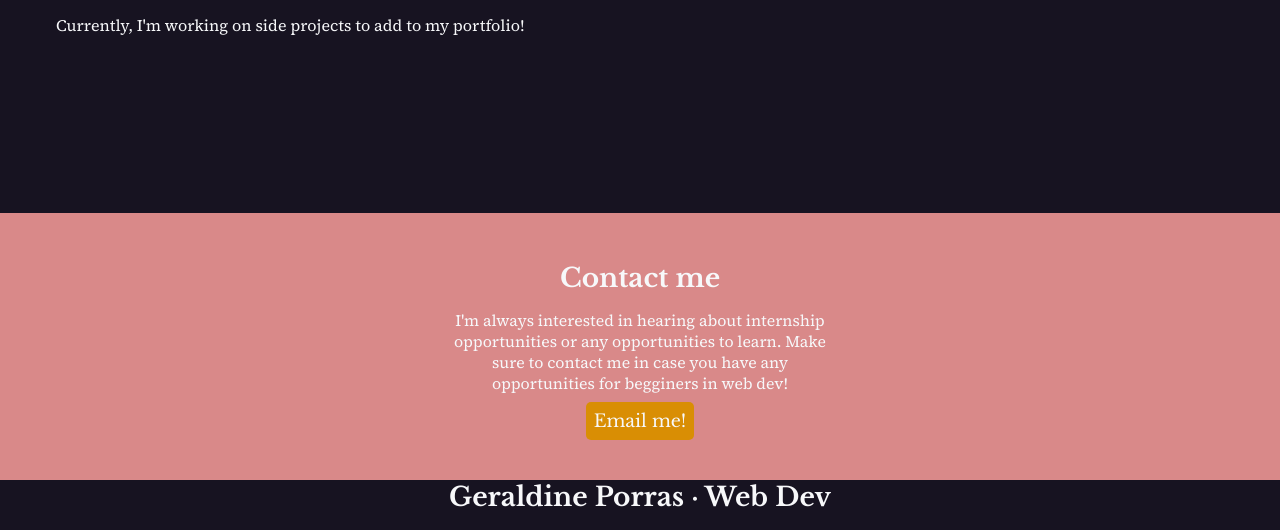
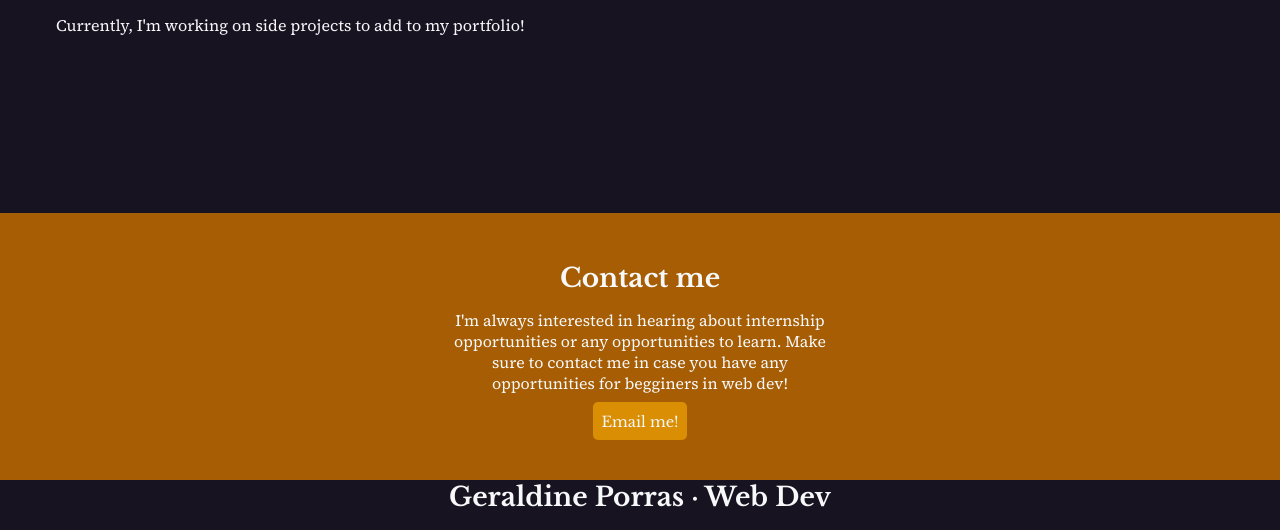
Before and after one commit to gporras24/portfolio, a plain HTML site: page index.html in a window 1280 px wide. Shown: the part 406-936 px from the top of the page. Drawn offline with nearby package versions, Linux system fonts and the light colour scheme.

Commit message:
Changed the color to the section part and made the font-size smaller

```diff
--- a/css/style.css
+++ b/css/style.css
@@ -37,6 +37,7 @@ h3 {
 a {
     color: var(--pink);
     text-decoration: none;
+
 }
 
 a:hover {
@@ -52,7 +53,7 @@ p{
 dentro de otro. Entonces todo lo que este dentro de este div tendra este color y no se notara la diferencia. Esto
 puede resolver para lograr que algo este al centro dentro de otro contenedor*/
 .contact-section{
-  background-color: var(--pink);
+  background-color: var(--copper);
 }
 
 
@@ -102,6 +103,8 @@ puede resolver para lograr que algo este al centro dentro de otro contenedor*/
 #contact p:last-child {
     margin-top: 3rem;
 }
+
+
 
 nav{
   font-family: var(--secondary-font);
--- a/index.html
+++ b/index.html
@@ -60,7 +60,7 @@
 
               <p>I'm always interested in hearing about internship opportunities or any opportunities to learn. Make sure to contact me in case you have any opportunities for begginers in web dev! </p>
 
-             <a href="mailto:gporras2403@gmail.com" class="button">Email me!</a>
+             <a href="mailto:gporras2403@gmail.com" class="button"> <small>Email me!</small></a>
             </section>
 
           </div>
```
